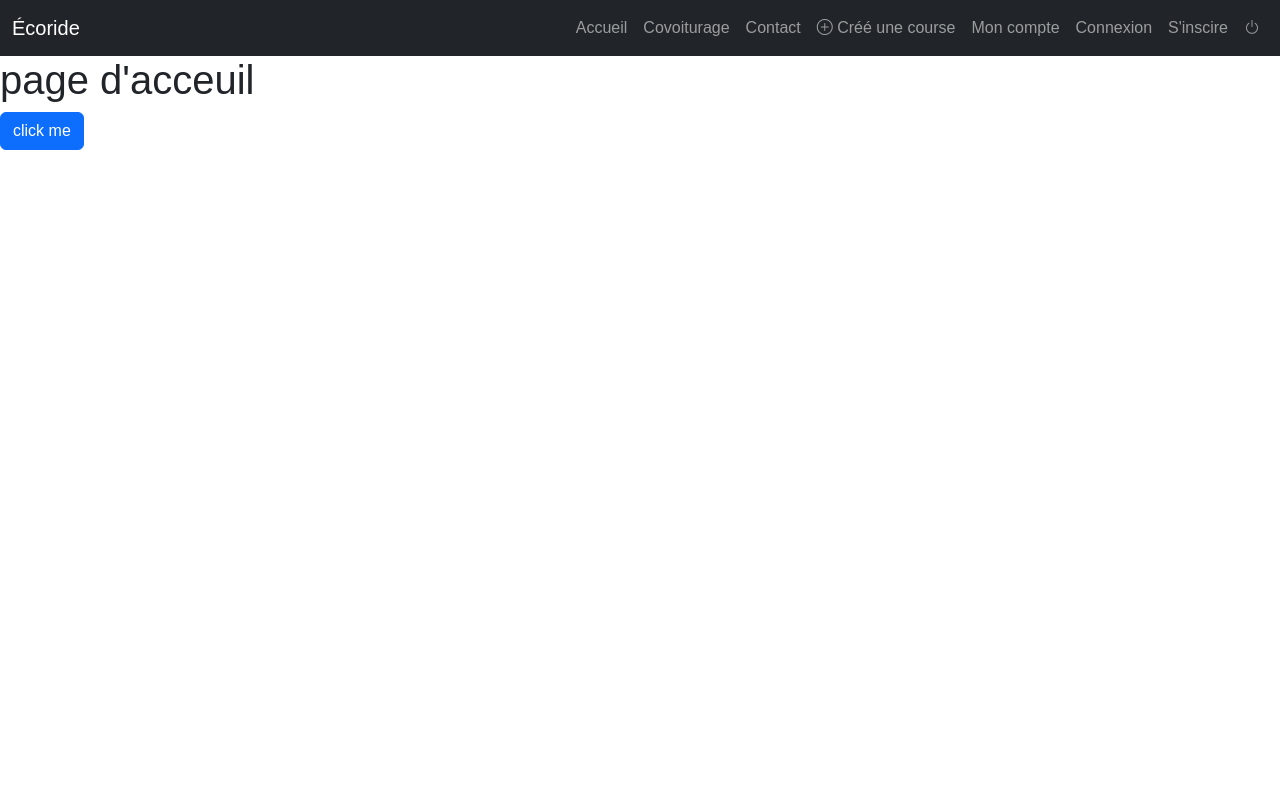
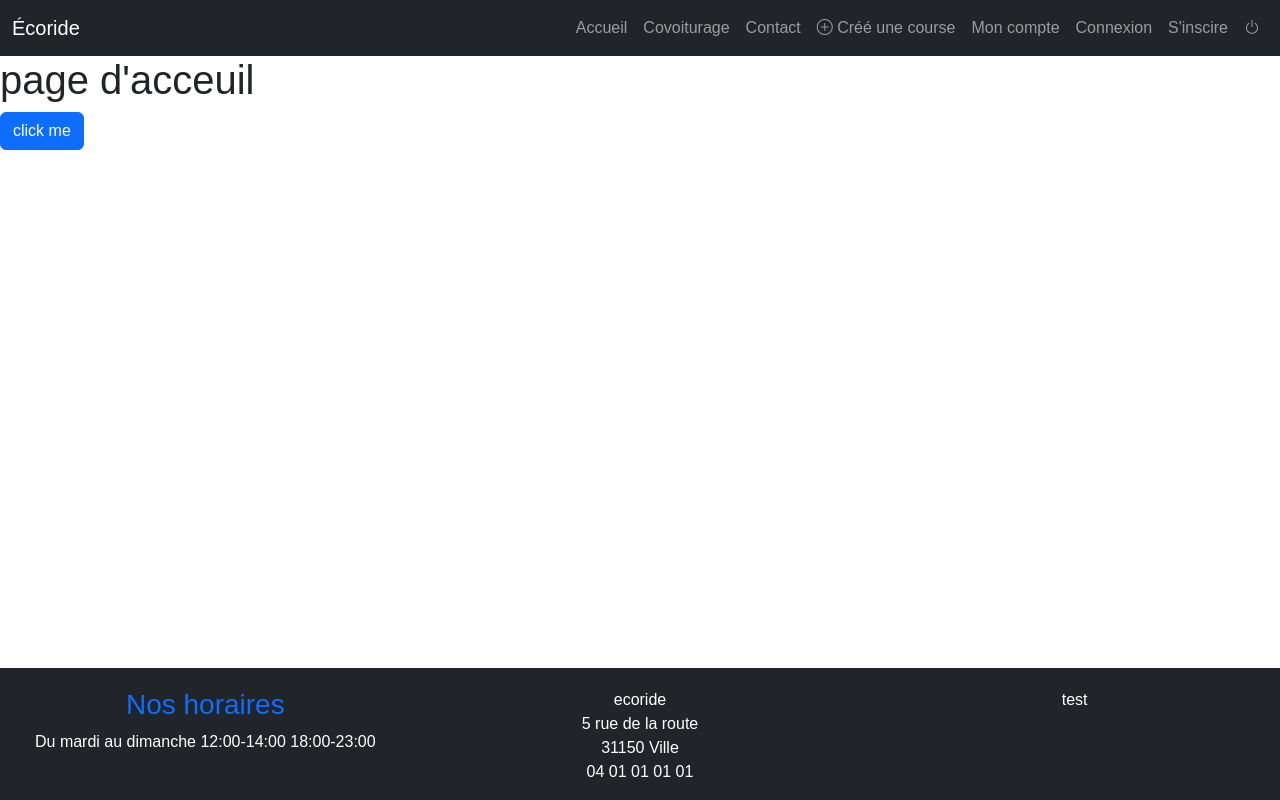
Before and after one commit to 16ze/ecorideFinal, a website with bundled scripts: page index.html in a window 1280 px wide. Built offline with nearby package versions, Linux system fonts and the light colour scheme; files whose address does not match are found by name.

Commit message:
add footer

```diff
--- a/index.html
+++ b/index.html
@@ -62,7 +62,27 @@
       <!-- Contenu de la page -->
     </main>
 
-    <footer></footer>
+    <footer>
+      <footer class="bg-dark text-white text-center footer">
+        <div class="row">
+          <div class="col-12 col-lg-4">
+            <h3 class="text-primary">Nos horaires</h3>
+            <p>Du mardi au dimanche 12:00-14:00 18:00-23:00</p>
+          </div>
+          <div class="col-6 col-lg-4">
+            <p>
+              ecoride <br />
+              5 rue de la route <br />
+              31150 Ville <br />
+              04 01 01 01 01 <br />
+            </p>
+          </div>
+          <div class="col-6 col-lg-4">
+            <p>test</p>
+          </div>
+        </div>
+      </footer>
+    </footer>
 
     <script src="https://unpkg.com/aos@2.3.1/dist/aos.js"></script>
     <script>
--- a/scss/main.scss
+++ b/scss/main.scss
@@ -1,2 +1,15 @@
 @import url("/node_modules/bootstrap-icons/font/bootstrap-icons.css");
 @import "custom";
+html {
+  position: relative;
+  min-height: 100%;
+}
+main {
+  margin-bottom: 250px;
+}
+footer {
+  position: absolute;
+  bottom: 0;
+  padding-top: 20px;
+  width: 100%;
+}
```
Also changed, not shown: scss/main.css, 1 other file.
